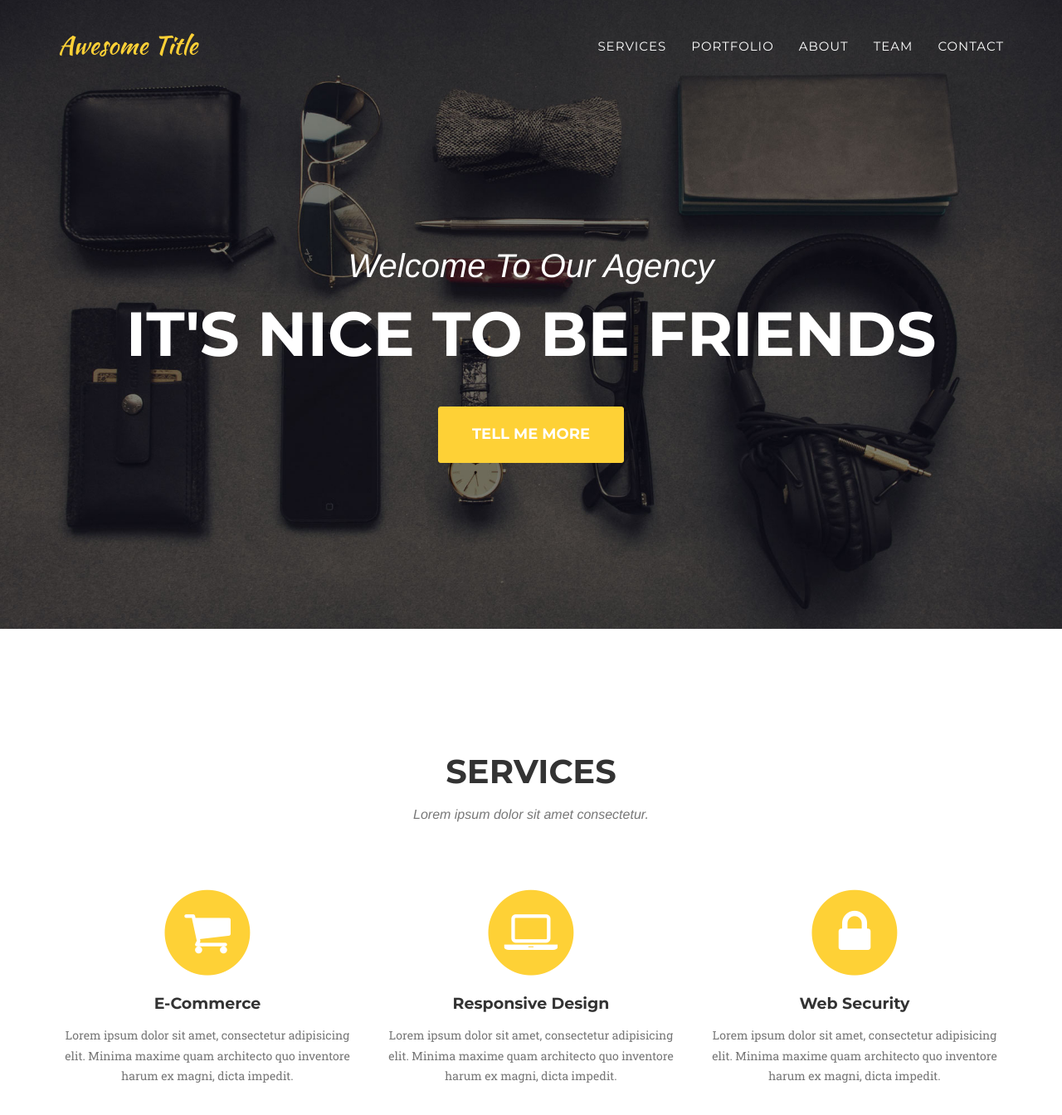
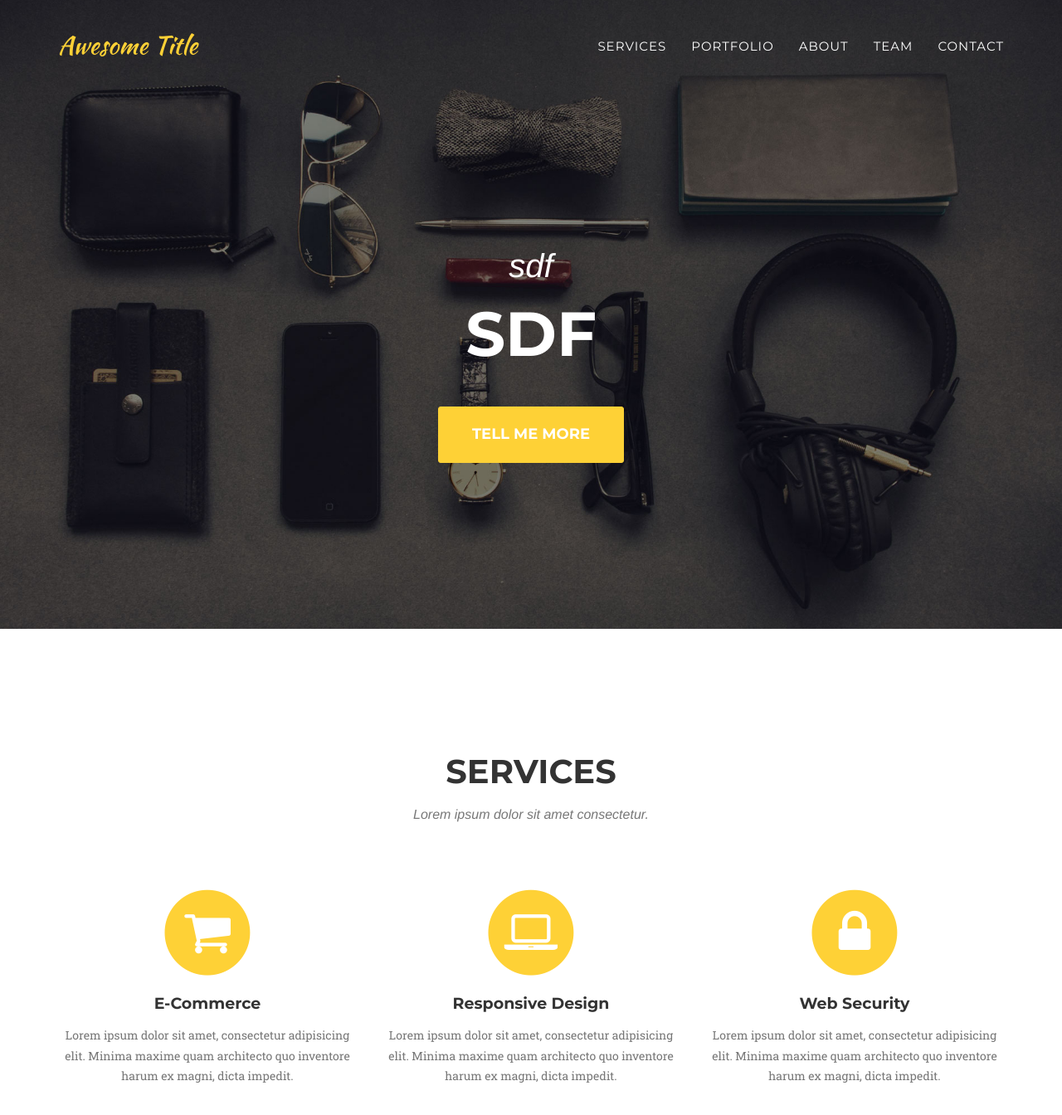
Before and after one commit to heydavid-dev/agency-with-image-109, a Jekyll site: the page built from index.html, in a window 1280 px wide and 1400 px high. Shown: the top 1344 px of the window at 83% size. Built offline with Jekyll 4.4.1, drawn with Linux system fonts in a browser that asks for light colours; some web fonts are replaced.

Commit message:
Change config.yml file

```diff
--- a/_config.yml
+++ b/_config.yml
@@ -1,9 +1,9 @@
-url: https://y7kim.github.io
-baseurl: /agency-jekyll-theme/
+url: https://heydavid-dev.github.io
+baseurl: /agency-with-image-109
 
 # Site settings
-header_title: Welcome To Our Agency
-header_subtitle: It's Nice to be Friends
+header_title: sdf
+header_subtitle: sdf
 
 title: Awesome Title
 email: your-email@domain.com
```
Also changed, not shown: _data/template.yml (line endings or trailing spaces).
